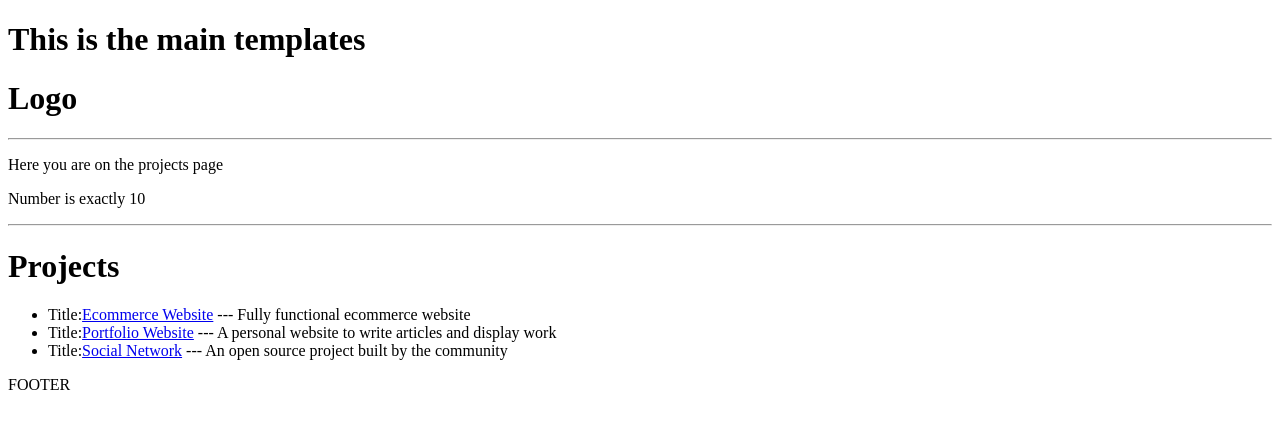
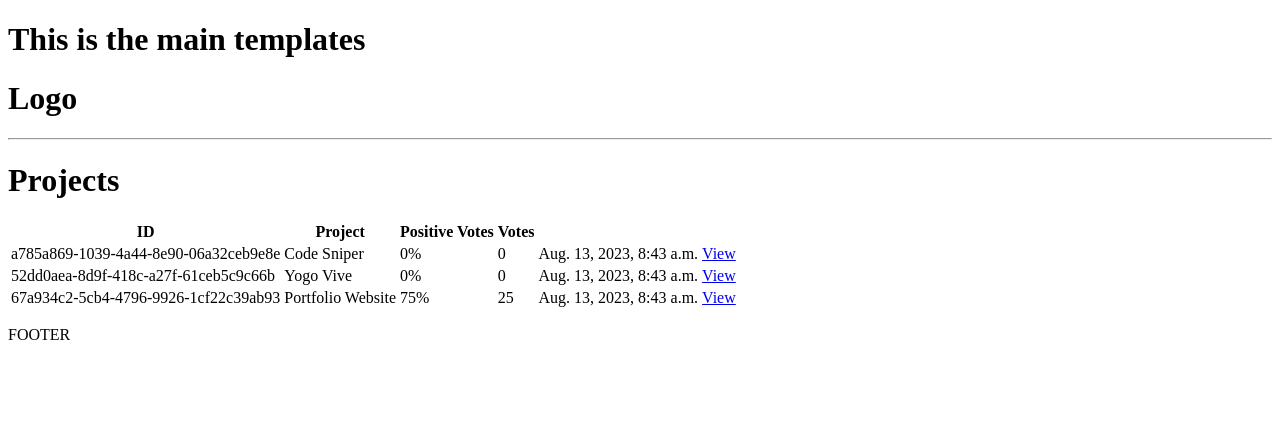
Before and after one commit to tdhung-03/DjangoBeginner, a Django app: page / in a window 1280 px wide. Shown: the top 429 px of the page. Run offline with Django 4.2, Linux system fonts and the light colour scheme; data comes from the database, SQL or seed files in the repository; both versions use the stored data as it was after the commit.

Commit message:
orm basic

```diff
--- a/projects/templates/projects/projects.html
+++ b/projects/templates/projects/projects.html
@@ -1,23 +1,26 @@
 {% extends 'main.html' %}
-
 {% block content %}
 
-<p>Here you are on the {{page}} page</p>
-
-{% if number > 10 %}
-<p>Number is greater than 10</p>
-{% elif number == 10 %}
-<p>Number is exactly 10</p>
-{% else %}
-<p>Number is less than 10</p>
-{% endif %}
-
-<hr>
 <h1>Projects</h1>
-<ul>
+<table>
+    <tr>
+        <th>ID</th>
+        <th>Project</th>
+        <th>Positive Votes</th>
+        <th>Votes</th>
+        <th></th>
+        <th></th>
+    </tr>
     {% for project in projects %}
-    <li>Title:<a href="{% url 'project' project.id %}">{{project.title}}</a> --- {{project.description}}</li>
+    <tr>
+        <td>{{project.id}}</td>
+        <td>{{project.title}}</td>
+        <td>{{project.vote_ratio}}%</td>
+        <td>{{project.vote_total}}</td>
+        <td>{{project.created}}</td>
+        <td><a href="{% url 'project' project.id %}">View</a></td>
+    </tr>
     {% endfor %}
-</ul>
+</table>
 
 {% endblock content %}
--- a/projects/templates/projects/single-project.html
+++ b/projects/templates/projects/single-project.html
@@ -2,6 +2,11 @@
 
 {% block content %}
 <h1>{{project.title}}</h1>
+<hr>
+{% for tag in project.tags.all %}
+<span style="border:1px solid gray">{{tag}}</span>
+{% endfor %}
+<hr>
 <br>
 <p>{{project.description}}</p>
 {% endblock %}
--- a/projects/views.py
+++ b/projects/views.py
@@ -1,5 +1,6 @@
 from django.shortcuts import render
 from django.http import HttpResponse
+from .models import *
 
 projectsList = [
 
@@ -13,19 +14,16 @@ projectsList = [
 
 
 def projects(request):
-    page = 'projects'
-    number = 10
+    projects = Project.objects.all()
     context = {
-        'page': page,
-        'number': number,
-        'projects': projectsList,
+        'projects': projects,
     }
     return render(request, 'projects/projects.html', context)
 
 
 def project(request, pk):
-    projectObj = None
-    for project in projectsList:
-        if project['id'] == pk:
-            projectObj = project
-    return render(request, 'projects/single-project.html', {"project": projectObj})
+    projectObj = Project.objects.get(id=pk)
+    context = {
+        "project": projectObj,
+    }
+    return render(request, 'projects/single-project.html', context)
```
Also changed, not shown: db.sqlite3.
